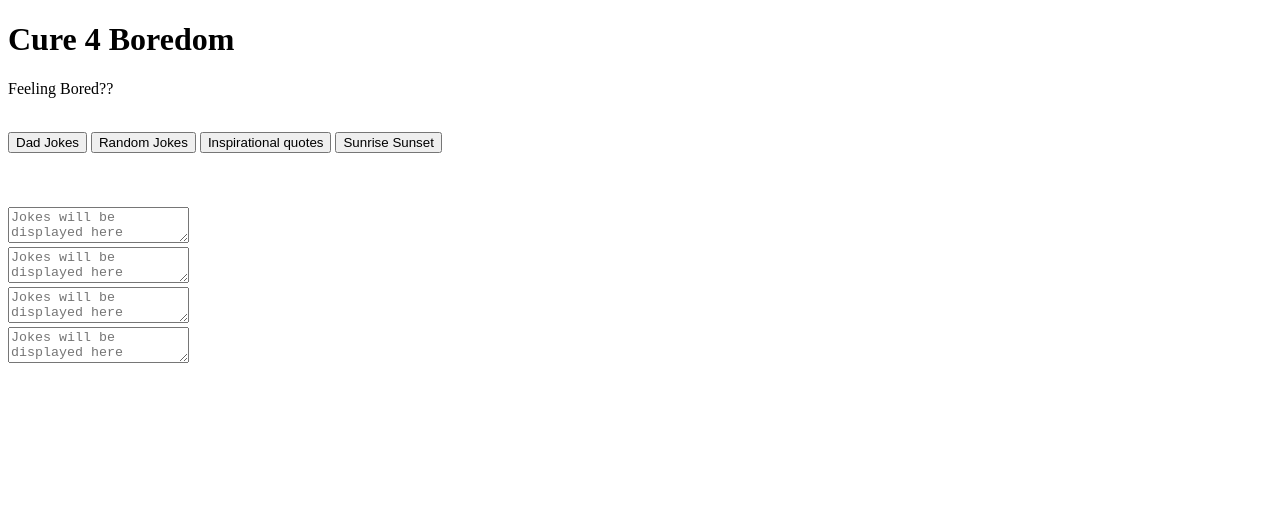
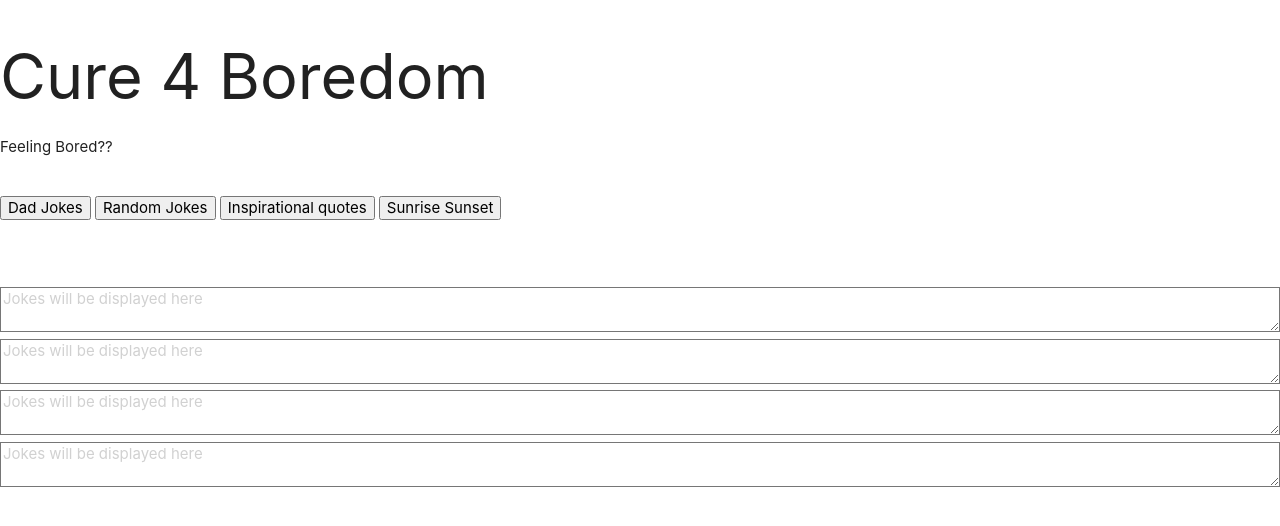
Before and after one commit to vanikarun21/Cure4Boredom, a plain HTML site: page index.html in a window 1280 px wide. Drawn offline with nearby package versions, Linux system fonts and the light colour scheme.

Commit message:
added materializecss link

```diff
--- a/index.html
+++ b/index.html
@@ -7,6 +7,8 @@
   <meta http-equiv="X-UA-Compatible" content="ie=edge">
   <title>Cure 4 Boredom</title>
   <link rel="stylesheet" href="./assets/style.css">
+  <link rel="stylesheet" href="https://cdnjs.cloudflare.com/ajax/libs/materialize/1.0.0/css/materialize.min.css">
+
 </head>
 
 <body>
@@ -35,23 +37,24 @@
     </br>
     </br>
     </br>
-    <div class="box">
+    <div class="box1">
       <textarea readonly id="displayJokes" placeholder="Jokes will be displayed here"></textarea>
     </div>
 
-    <div class="box">
+    <div class="box2">
       <textarea readonly id="displayJokes" placeholder="Jokes will be displayed here"></textarea>
     </div>
 
-    <div class="box">
+    <div class="box3">
       <textarea readonly id="displayJokes" placeholder="Jokes will be displayed here"></textarea>
     </div>
 
-    <div class="box">
+    <div class="box4">
       <textarea readonly id="displayJokes" placeholder="Jokes will be displayed here"></textarea>
     </div>
 
 
+    <script src="https://cdnjs.cloudflare.com/ajax/libs/materialize/1.0.0/js/materialize.min.js"></script>
     <script src="./assets/script.js"></script>
 </body>
 
```
